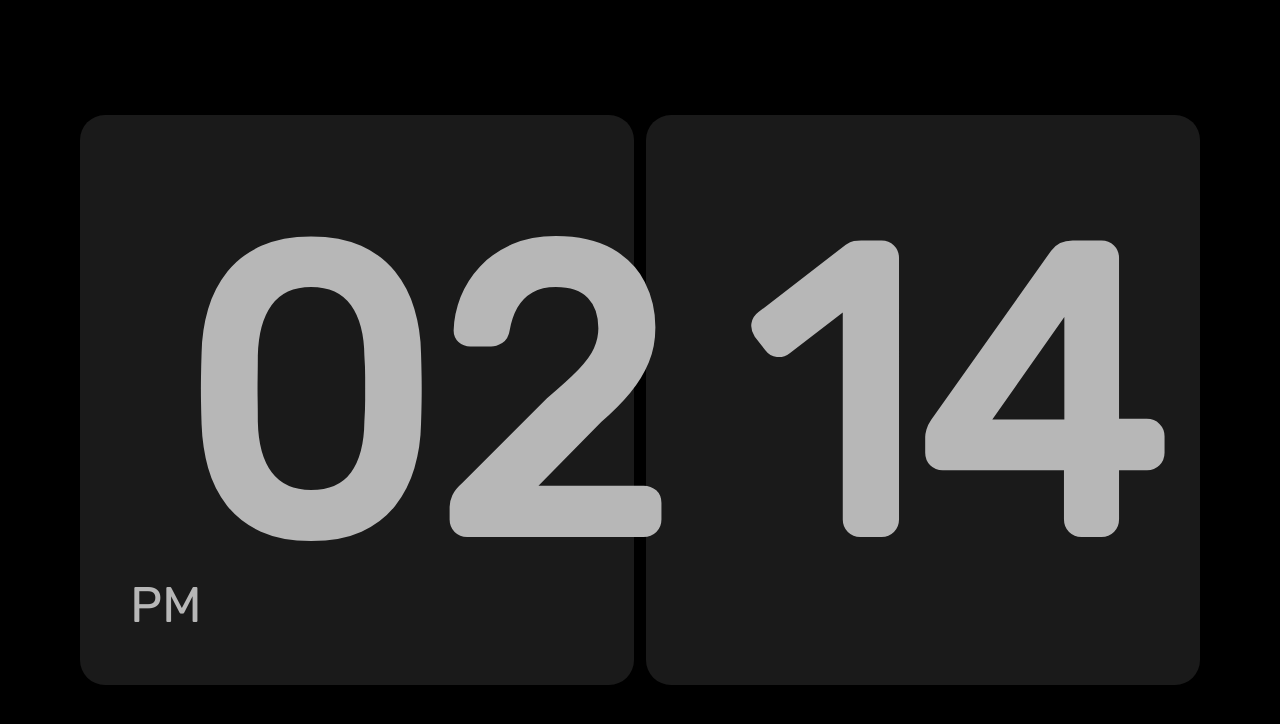
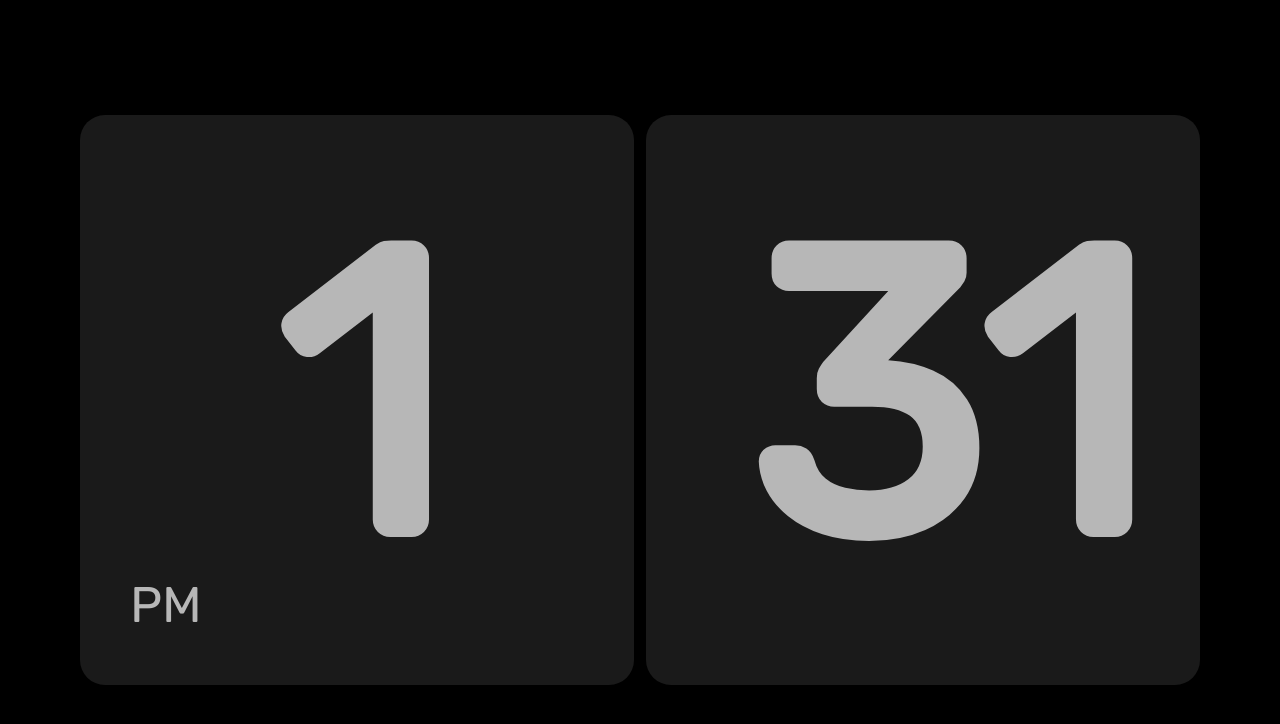
Before and after one commit to monyasau/Clock, a plain HTML site: page index.html in a window 1280 px wide. Drawn offline with Linux system fonts and the light colour scheme.

Commit message:
update: complete  time update functionality

```diff
--- a/index.html
+++ b/index.html
@@ -8,7 +8,7 @@
   <body>
     <div class="clock">
       <div class="seconds">
-        <div class="container" id="seconds">02</div>
+        <div class="container" id="hours">02</div>
         <div class="timeRange">Pm</div>
       </div>
       <div class="container" id="minutes">14</div>
--- a/js/main.js
+++ b/js/main.js
@@ -32,4 +32,18 @@ const requestWakeLock = async () => {
 })();
 
 
-const updateTime=()=>{}
+let hoursTab = document.getElementById("hours");
+let minutesTab = document.getElementById("minutes");
+
+const updateTabs=(hour,minutes)=>{
+  (hour>12)?hoursTab.innerText=hour-12:hoursTab.innerText;
+  minutesTab.innerText=minutes;
+
+}
+
+const updateTime=()=>{
+let dateTime =  new Date();
+  updateTabs(dateTime.getHours(), dateTime.getMinutes());
+
+}
+setInterval(()=>{updateTime()},1000)
```
